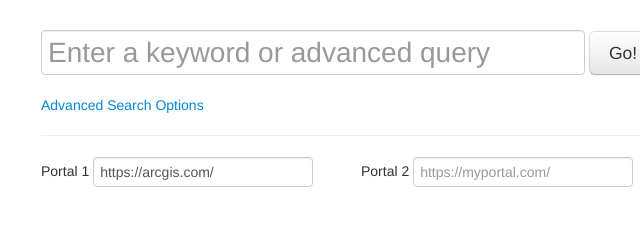
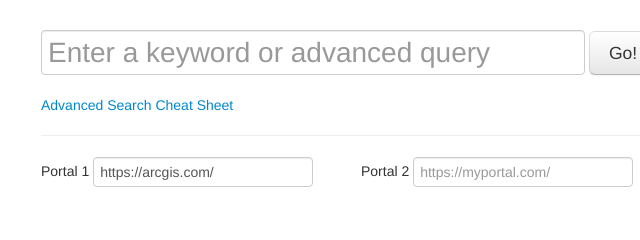
Before and after one commit to tedrick/multi-portal-search, a plain HTML site: page index.html in a window 1280 px wide. Shown: the top 240 px of the page, 129-769 px from the left. Drawn offline with nearby package versions, Linux system fonts and the light colour scheme.

Commit message:
added advanced search cheat sheet

```diff
--- a/index.html
+++ b/index.html
@@ -32,7 +32,7 @@
                         <input type="text" id="inputKeyword" class="input-xxlarge" style="font-size: 2em" placeholder="Enter a keyword or advanced query">
                         <button id="btnGo" class="btn btn-large" type="submit">Go!</button>
                     </form>
-                    <a href="http://resources.arcgis.com/en/help/arcgis-rest-api/index.html#//02r3000000mn000000" target="_blank">Advanced Search Options</a>
+                    <a href="https://github.com/ecaldwell/multi-portal-search/blob/master/search-cheat-sheet.md" target="_blank">Advanced Search Cheat Sheet</a>
                 </div>
             </div>
             <hr>
```
Also changed, not shown: 1 other file.
